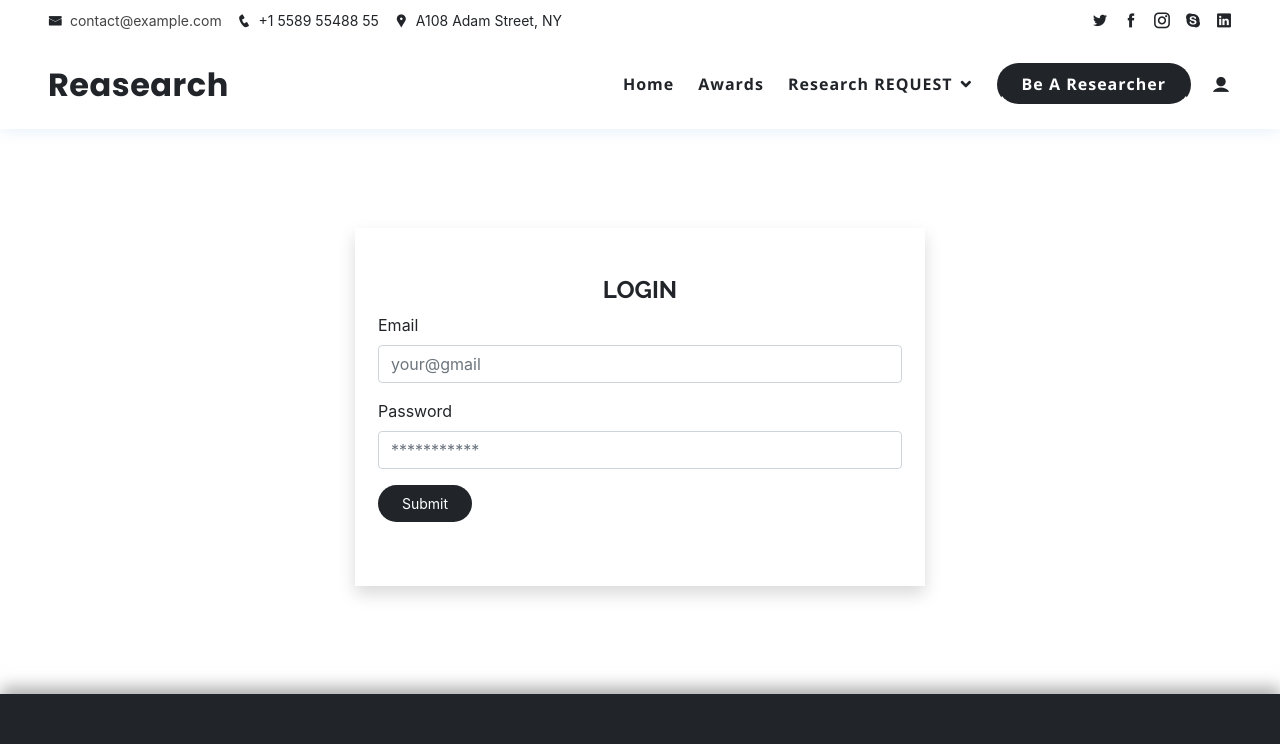
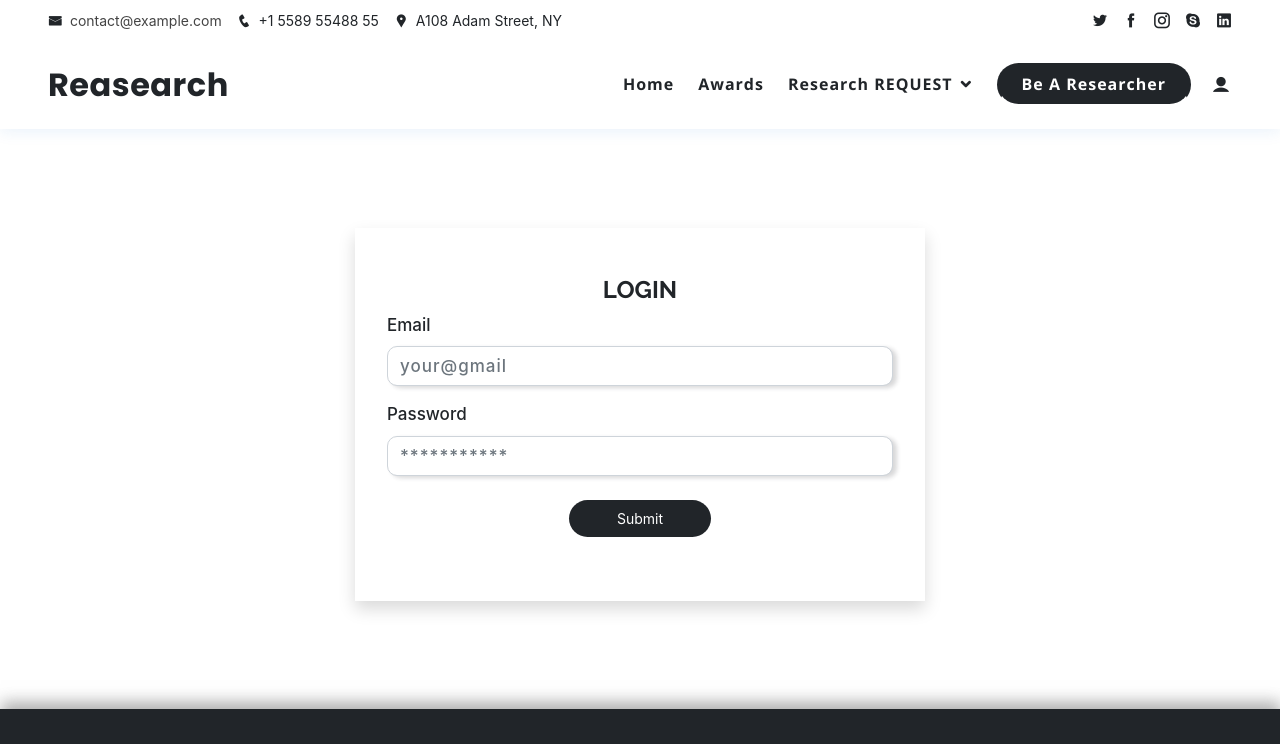
Before and after one commit to Ripon876/research-frontend, a React (Create React App) app: page /login in a window 1280 px wide. Shown: the top 744 px of the page. Built offline with nearby package versions, Linux system fonts and the light colour scheme.

Commit message:
color changed

```diff
--- a/public/assets/css/style.css
+++ b/public/assets/css/style.css
@@ -109,7 +109,6 @@ section {
 
 
 
-/*========*/
 .subBtn {
   background: #212529;
   border: 0;
@@ -121,3 +120,9 @@ section {
 .subBtn:hover {
     background: #000000;
 }
+
+.form label{
+  font-size: 17px;
+  color: #212529;
+  font-weight: 500;
+}
--- a/src/components/contact/Contact.css
+++ b/src/components/contact/Contact.css
@@ -1,9 +1,12 @@
 /*--------------------------------------------------------------
 # Contact
 --------------------------------------------------------------*/
+.contact{
+  background: #F5F7FB;
+}
 .contact .info {
   width: 100%;
-  background: #fff;
+  background: none;
 }
 
 .contact .info i {
@@ -25,28 +28,41 @@
   font-size: 22px;
   font-weight: 600;
   margin-bottom: 5px;
-  color: #2c4964;
+  /*color: #2c4964;*/
+  color: #212529;
 }
 
 .contact .info p {
   padding: 0 0 0 60px;
   margin-bottom: 0;
   font-size: 14px;
-  color: #4b7dab;
+  /*color: #4b7dab;*/
+  color: #212529;
 }
-
+input.form-control {
+    height: 40px !important;
+}
+.form-control {
+  box-shadow: 4px 2px 4px 0px #25292d2e !important;
+  color: #212529;
+  letter-spacing: 1px;
+  font-size: 17px !important;
+  font-weight: 500;
+  border-radius: 10px !important;
+}
 .contact .info .email, .contact .info .phone {
   margin-top: 40px;
 }
 
 .contact .info .email:hover i, .contact .info .address:hover i, .contact .info .phone:hover i {
-  background: #1977cc;
+  /*background: #1977cc;*/
+  background: #212529;
   color: #fff;
 }
 
 .contact .php-email-form {
   width: 100%;
-  background: #fff;
+  background: none;
 }
 
 .contact .php-email-form .form-group {
--- a/src/components/departments/Departments.css
+++ b/src/components/departments/Departments.css
@@ -4,6 +4,7 @@
 --------------------------------------------------------------*/
 .departments {
   overflow: hidden;
+  background: #F5F7FB;
 }
 
 .departments .nav-tabs {
--- a/src/components/faq/FAQ.css
+++ b/src/components/faq/FAQ.css
@@ -4,7 +4,9 @@
 .faq .faq-list {
   padding: 0 100px;
 }
-
+.faq{
+  background: none;
+}
 .faq .faq-list ul {
   padding: 0;
   list-style: none;
--- a/src/components/login/Login.css
+++ b/src/components/login/Login.css
@@ -0,0 +1,5 @@
+.login {
+  font-size: 17px;
+  color: #212529;
+  font-weight: 500;
+}
--- a/src/components/login/Login.jsx
+++ b/src/components/login/Login.jsx
@@ -3,12 +3,12 @@ import './Login.css';
 function Login() {
 	return (
 		<>
- 		<section  className="mt-5">
+ 		<section  className="mt-5 login">
 	      <div className="container py-5">
 
 	        <div className="row">
 
-	          <div className="col-md-6 shadow py-5 offset-md-3">
+	          <div className="col-md-6 offset-md-3 px-4 py-5 shadow">
 	            <div className="box mx-2">
 	              <form>
 	              <h4 className="font-weight-bold text-capitalize text-center">lOGIN</h4>
@@ -22,9 +22,8 @@ function Login() {
 	                <label>Password</label>
 	                <input type="Password" name="Password" className="form-control" placeholder="***********" />
 	              </div>
-	              <div className="form-group">
-
-	                <input type="submit" name="submit" className="subBtn btn btn-primary btn-sm px-4 py-2 rounded-pill" placeholder="Password" />
+	              <div className="form-group mt-4 text-center">
+	                <input type="submit" name="submit" className="btn btn-primary btn-sm px-5 py-2 rounded-pill subBtn" placeholder="Password" />
 	              </div>
 	            </form>
 	            </div>
--- a/src/components/publication/Publication.css
+++ b/src/components/publication/Publication.css
@@ -19,7 +19,8 @@
   margin: 0 auto;
   width: 64px;
   height: 64px;
-  background: #1977cc;
+  /*background: #1977cc;*/
+  background: #212529;
   border-radius: 5px;
   transition: all .3s ease-out 0s;
   display: flex;
@@ -30,6 +31,7 @@
 }
 
 .services .icon-box .icon i {
+  /*color: #fff;*/
   color: #fff;
   font-size: 28px;
 }
@@ -41,7 +43,8 @@
   top: -8px;
   height: 100%;
   width: 100%;
-  background: #badaf7;
+  /*background: #badaf7;*/
+  background: #21252947;
   border-radius: 5px;
   transition: all .3s ease-out 0s;
   transform: translateZ(-1px);
@@ -54,7 +57,8 @@
 }
 
 .services .icon-box h4 a {
-  color: #2c4964;
+  /*color: #2c4964;*/
+  color: #212529;
 }
 
 .services .icon-box p {
@@ -79,11 +83,13 @@
 }
 
 .services .icon-box:hover .icon i {
-  color: #1977cc;
+  /*color: #1977cc;*/
+  color: #212529;
 }
 
 .services .icon-box:hover .icon::before {
-  background: #3291e6;
+  /*background: #3291e6;*/
+  background: #ffffff80;
 }
 
 .services .icon-box:hover h4 a, .services .icon-box:hover p {
--- a/src/components/publication/Publication.jsx
+++ b/src/components/publication/Publication.jsx
@@ -7,7 +7,7 @@ function Publication() {
       <div className="container">
 
         <div className="section-title">
-          <h2>Publication</h2>
+          <h2>Published</h2>
           <p>Magnam dolores commodi suscipit. Necessitatibus eius consequatur ex aliquid fuga eum quidem. Sit sint consectetur velit. Quisquam quos quisquam cupiditate. Et nemo qui impedit suscipit alias ea. Quia fugiat sit in iste officiis commodi quidem hic quas.</p>
         </div>
 
--- a/src/components/research-my-problem/ResearchMyProblem.jsx
+++ b/src/components/research-my-problem/ResearchMyProblem.jsx
@@ -38,8 +38,8 @@ function ResearchMyProblem() {
                 <textarea className="form-control" placeholder="Description" rows='6'></textarea>
               </div>
 
-              <div className="form-group">
-                <input type="submit" name="submit" className="subBtn btn btn-primary btn-sm px-4 py-2 rounded-pill" />
+              <div className="form-group mt-4 text-center">
+                <input type="submit" name="submit" className="btn btn-primary btn-sm px-5 py-2 rounded-pill subBtn" />
               </div>
             </form>
             </div>
```
